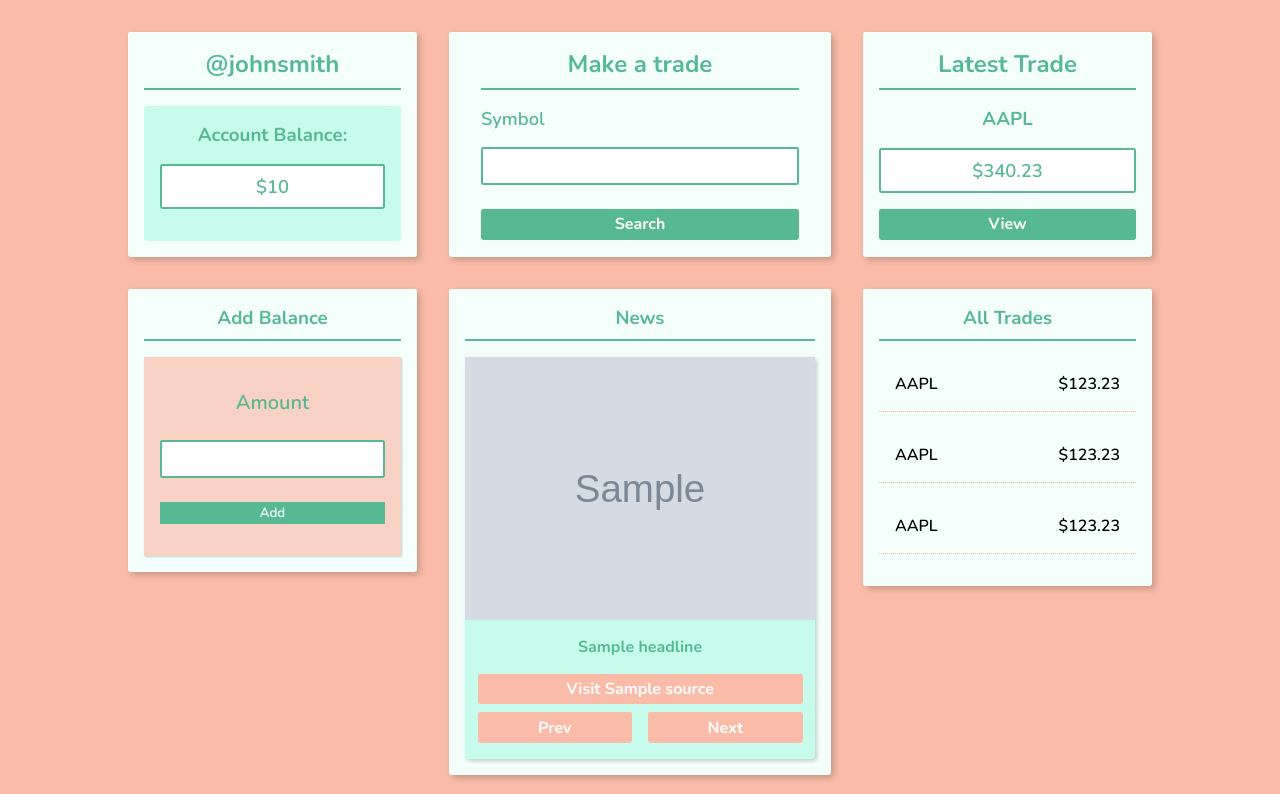
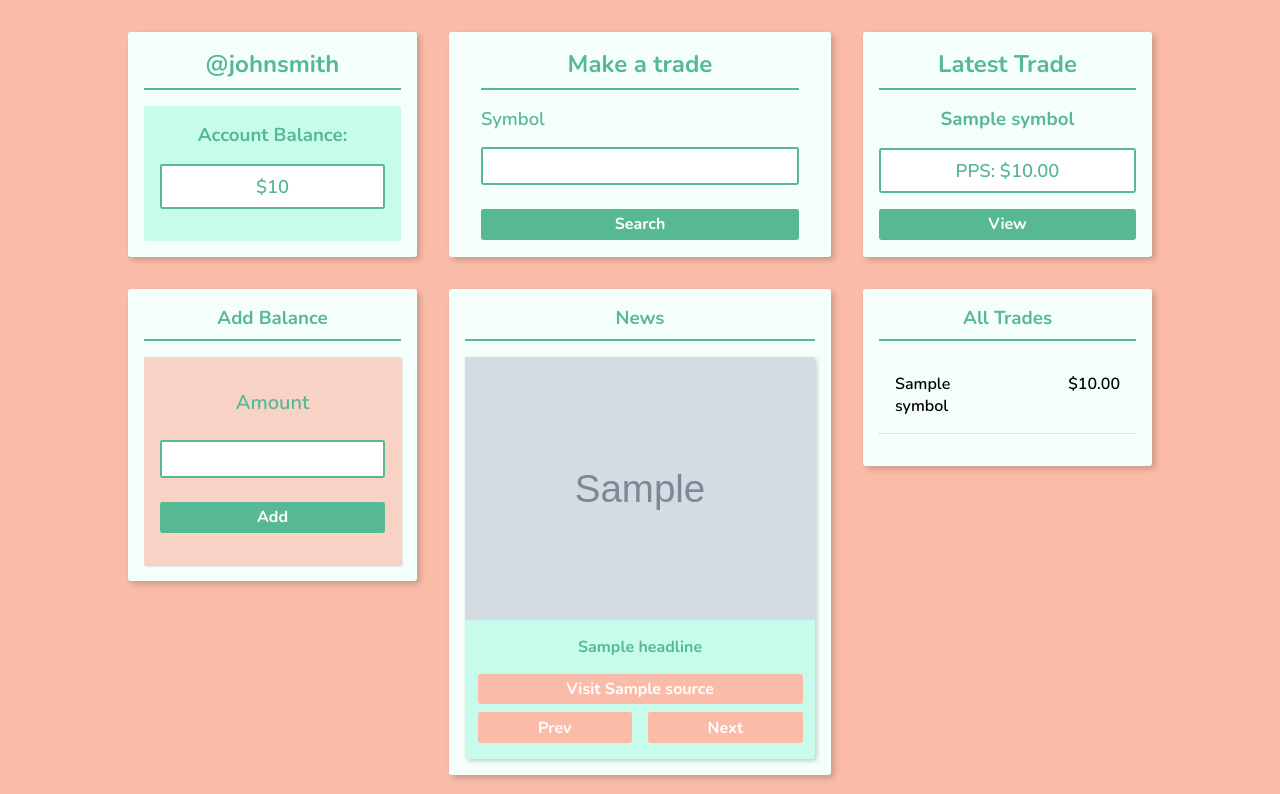
Before and after one commit to connorskorburg/My-Trade, a Django app: template app/templates/dashboard.html in a window 1280 px wide. Shown: the part 84-878 px from the top of the page. Run offline with Django 3.2, Linux system fonts and the light colour scheme; the template is opened without the code that fills it: most values are stand-ins (such as "Sample title", 1, 10 or a date in 2020); grey boxes marked "Sample" are stand-in pictures.

Commit message:
updated dashboard with latest data

```diff
--- a/app/static/css/style.css
+++ b/app/static/css/style.css
@@ -671,6 +671,11 @@ html, body{
         margin-bottom: 1rem;
       }
 
+    .start-trading {
+      color: var(--primary);
+      text-align: center;
+    }
+
 
 
 @media screen and (min-width:450px){
--- a/app/templates/dashboard.html
+++ b/app/templates/dashboard.html
@@ -24,7 +24,7 @@
     <!-- navigation links -->
     <nav class="nav-right-dash">
       <a class="btn nav-link" href="/trades">Trades</a>
-      <a class="btn btn-primary" href="#">Logout</a>
+      <a class="btn btn-primary" href="/logout">Logout</a>
 
     </nav>
 
@@ -69,9 +69,14 @@
 
     <article class="card latest-trade">
       <h2 class="sub-heading">Latest Trade</h2>
-      <h3>AAPL</h3>
-      <p class="balance">$340.23</p>
+      {% if latest_trade == False %}
+      <h3 class="start-trading">Start Trading!</h3>
+      {% else %}
+      <h3>{{ latest_trade.symbol }}</h3>
+      {% load humanize %}
+      <p class="balance">PPS: ${{ latest_trade.price_per_share|floatformat:2|intcomma }}</p>
       <a href='/trades' class="btn btn-block btn-xl btn-primary">View</a>
+      {% endif %}
     </article>
 
 
@@ -81,7 +86,7 @@
         {% csrf_token %}
         <label for="amount" >Amount</label>
         <input type="number" name="amount" step="0.01">
-        <button type="submit" class="btn-primary btn-xl btn-block">Add</button>
+        <button type="submit" class="btn-primary btn btn-xl btn-block">Add</button>
       </form>
     </article>
 
@@ -101,27 +106,18 @@
 
     <article class="card all-trades">
       <h3 class="sub-heading">All Trades</h3>
+      {% if trades == False %}
+      <h3 class="start-trading">Start Trading!</h3>
+      {% else %}
+        {% for t in trades %}
+        <div class="stock">
+          <p>{{ t.symbol }}</p>
+          {% load humanize %}
+          <p>${{ t.price_per_share|floatformat:2|intcomma }}</p>
+        </div>
 
-      <div class="stock">
-
-        <p>AAPL</p>
-        <p>$123.23</p>
-
-      </div>
-
-      <div class="stock">
-
-        <p>AAPL</p>
-        <p>$123.23</p>
-
-      </div>
-
-      <div class="stock">
-
-        <p>AAPL</p>
-        <p>$123.23</p>
-
-      </div>
+        {% endfor %}
+      {% endif %}
 
     </article>
 
```
Also changed, not shown: app/views.py (+14 -0 lines), db.sqlite3.
